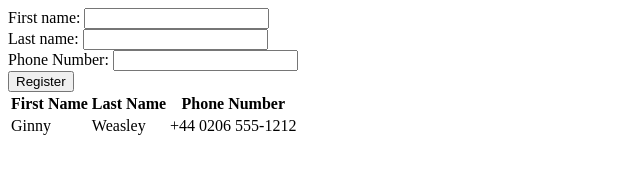
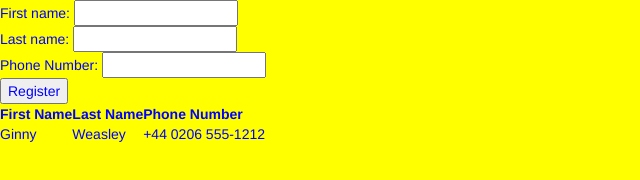
Before and after one commit to calvinvette/20150617, a plain HTML site: page index.html in a window 1280 px wide. Both pictures are taken after a click on the button "Register". Shown: the whole page, without its empty margins (0-640 px from the left). Drawn offline with nearby package versions, Linux system fonts and the light colour scheme.

Commit message:
Refactored clearTable/populateTable functions

```diff
--- /dev/null
+++ b/index.css
@@ -0,0 +1,5 @@
+body {
+	font-family: Helvetica, Arial, sans-serif;
+	background-color: rgb(255, 255, 0);
+	color: #0000ff;  // ff (hex)=255 decimal
+}
--- a/index.html
+++ b/index.html
@@ -2,6 +2,16 @@
 <html>
 	<head>
 		<title>Customer Reg Form</title>
+
+
+
+
+		<link rel="stylesheet" href="https://maxcdn.bootstrapcdn.com/bootstrap/3.3.5/css/bootstrap.min.css">
+
+		<link href="index.css" rel="stylesheet"
+			type="text/css"/>
+
+
 
 		<script src="http://code.jquery.com/jquery.min.js">
 		</script>
--- a/index.js
+++ b/index.js
@@ -39,6 +39,12 @@ btnSubmit.onclick = function(evt) {
 	txtPhoneNumber.value = ""; // reset pn field
 	//console.log(customers);
 
+	clearTable();
+
+	populateTable();
+};
+
+function clearTable() {
 	// Clear out the table except for the header row
 	while (tblCustomers.rows.length > 1) {
 		tblCustomers.deleteRow(1); // Delete the top data row
@@ -50,7 +56,9 @@ btnSubmit.onclick = function(evt) {
 	//for (var rowNum = 1; rowNum < tblCustomers.rows.length; rowNum++) {
 	//	tblCustomers.deleteRow(rowNum);
 	//}
+}
 
+function populateTable() {
 	for (var i = 0; i < customers.length; i++) {
 		//console.log(customers[i]);
 		tblCustomers.innerHTML +=
@@ -61,7 +69,14 @@ btnSubmit.onclick = function(evt) {
 		 	+ "</tr>"
 		;
 	}
-};
+}
+
+
+
+
+
+
+
 
 
 };
```
Also changed, not shown: Customer.js (+4 -6 lines).
